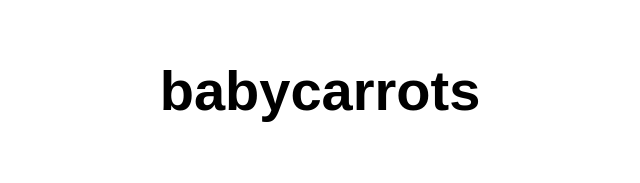
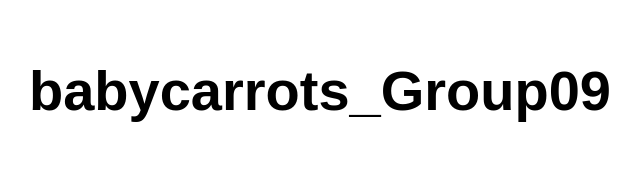
Before and after one commit to paweerakku/babycarrots, a website: page src/index.html in a window 1280 px wide. Shown: the whole page, without its empty margins (320-960 px from the left). Drawn offline with Linux system fonts and the light colour scheme.

Commit message:
Update index.html

```diff
--- a/src/index.html
+++ b/src/index.html
@@ -10,7 +10,7 @@
 
 <body>
   <main>
-    <h1>babycarrots</h1>
+    <h1>babycarrots_Group09</h1>
   </main>
 </body>
 
```
